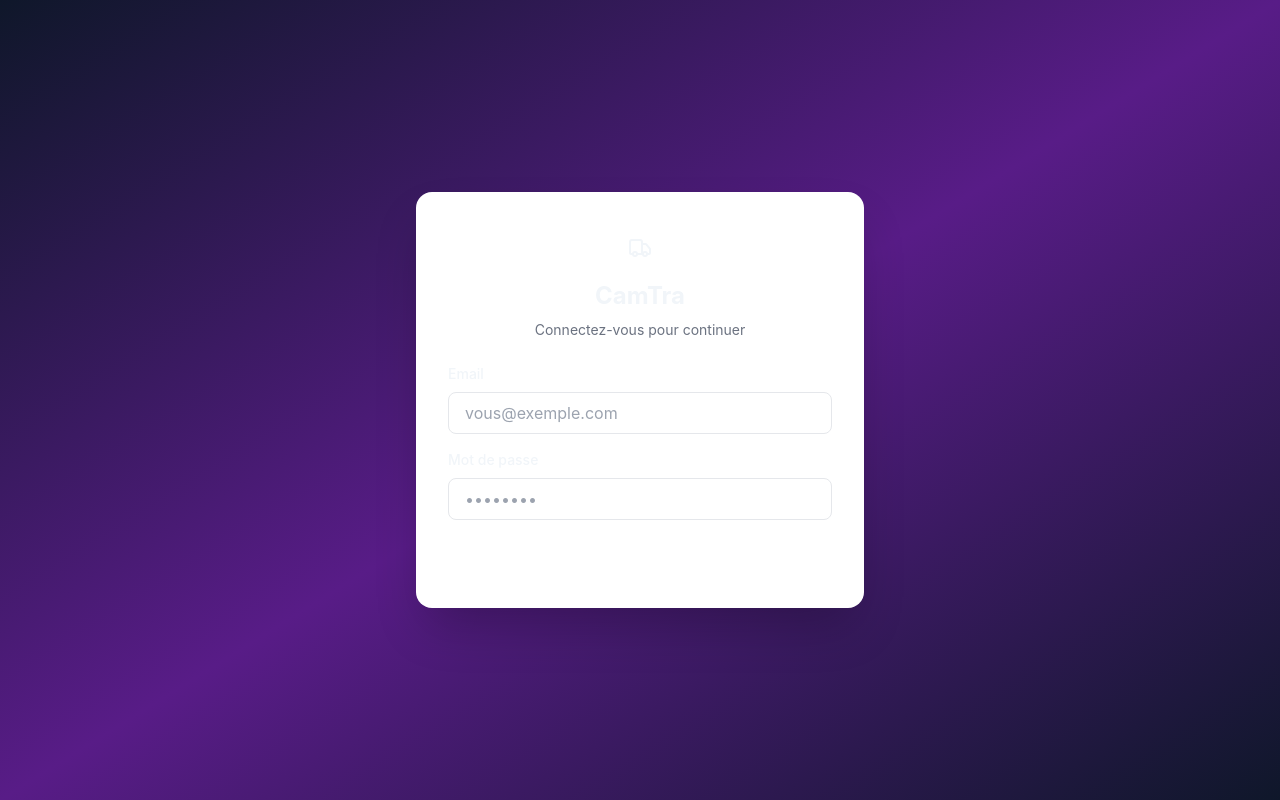
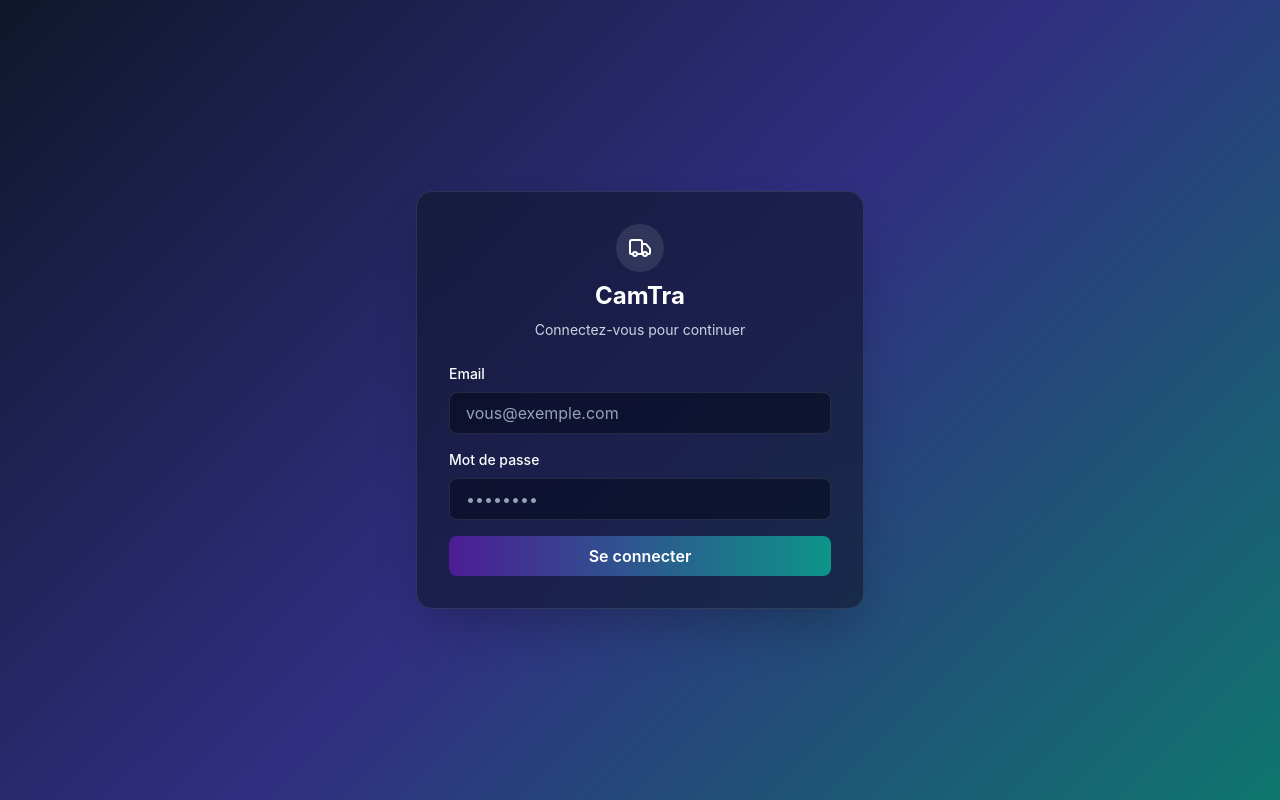
Before and after one commit to abdell3/CamTra, a React (Vite) app in the folder Frontend/: page /login in a window 1280 px wide. Built offline with nearby package versions, Linux system fonts and the light colour scheme; no server answers.

Commit message:
amelioration du style pour etre lisible

```diff
--- a/Frontend/src/index.css
+++ b/Frontend/src/index.css
@@ -3,7 +3,12 @@
 @tailwind utilities;
 
 @layer base {
-  body {
-    @apply bg-gradient-to-br from-slate-900 via-purple-900 to-slate-900 text-slate-100 min-h-screen;
+  html, body {
+    @apply bg-slate-900 text-slate-100 min-h-screen;
+    background: linear-gradient(135deg, #0f172a 0%, #312e81 50%, #0f766e 100%) fixed;
+  }
+
+  #root {
+    min-height: 100vh;
   }
 }
--- a/Frontend/src/layouts/AdminLayout.jsx
+++ b/Frontend/src/layouts/AdminLayout.jsx
@@ -16,15 +16,15 @@ const AdminLayout = () => {
   const isActive = (path) => location.pathname.startsWith(path);
 
   return (
-    <div className="min-h-screen bg-gray-50 flex">
-      <aside className="w-64 bg-night text-white flex flex-col">
-        <div className="px-6 py-6 flex items-center gap-3 border-b border-night-light">
-          <div className="h-10 w-10 rounded-full bg-brick/20 flex items-center justify-center text-brick">
+    <div className="min-h-screen flex">
+      <aside className="w-64 bg-slate-900/80 backdrop-blur-md border-r border-white/5 text-slate-200 flex flex-col">
+        <div className="px-6 py-6 flex items-center gap-3 border-b border-white/5">
+          <div className="h-10 w-10 rounded-full bg-white/10 flex items-center justify-center text-white">
             <Truck className="h-5 w-5" />
           </div>
           <div>
-            <p className="text-sm text-gray-300">CamTra</p>
-            <p className="text-lg font-semibold">Admin</p>
+            <p className="text-sm text-slate-300">CamTra</p>
+            <p className="text-lg font-semibold text-white">Admin</p>
           </div>
         </div>
 
@@ -37,8 +37,8 @@ const AdminLayout = () => {
                 to={to}
                 className={`flex items-center gap-3 rounded-lg px-3 py-2 transition-colors ${
                   active
-                    ? 'bg-brick text-white'
-                    : 'text-gray-200 hover:bg-night-light hover:text-white'
+                    ? 'bg-primary-gradient-start text-white'
+                    : 'text-slate-200 hover:bg-white/10 hover:text-white'
                 }`}
               >
                 <Icon className="h-5 w-5" />
@@ -52,7 +52,7 @@ const AdminLayout = () => {
           <button
             type="button"
             onClick={logout}
-            className="w-full flex items-center gap-3 rounded-lg px-3 py-2 text-sm font-medium text-red-300 hover:bg-brick hover:text-white transition-colors"
+            className="w-full flex items-center gap-3 rounded-lg px-3 py-2 text-sm font-medium text-red-300 hover:bg-red-500/20 hover:text-white transition-colors"
           >
             <LogOut className="h-5 w-5" />
             Déconnexion
@@ -60,7 +60,7 @@ const AdminLayout = () => {
         </div>
       </aside>
 
-      <main className="flex-1 p-8">
+      <main className="flex-1 p-8 bg-transparent">
         <Outlet />
       </main>
     </div>
--- a/Frontend/src/layouts/DriverLayout.jsx
+++ b/Frontend/src/layouts/DriverLayout.jsx
@@ -10,7 +10,7 @@ const DriverLayout = () => {
     <div className="relative min-h-screen">
       <BackgroundBlobs />
 
-      <header className="relative z-10 h-16 px-6 flex items-center justify-between border-b border-white/10 bg-white/10 backdrop-blur-md shadow-lg">
+      <header className="relative z-10 h-16 px-6 flex items-center justify-between border-b border-white/5 bg-slate-900/80 backdrop-blur-md shadow-lg">
         <div className="text-lg font-semibold text-white">CamTra Driver</div>
         <div className="flex items-center gap-6">
           <Link
@@ -35,7 +35,7 @@ const DriverLayout = () => {
         </div>
       </header>
 
-      <main className="relative z-10 p-4">
+      <main className="relative z-10 p-4 bg-transparent">
         <Outlet />
       </main>
     </div>
--- a/Frontend/src/pages/Login.jsx
+++ b/Frontend/src/pages/Login.jsx
@@ -26,14 +26,14 @@ const Login = () => {
   const errorMessage = localError || error;
 
   return (
-    <div className="min-h-screen flex items-center justify-center bg-night px-4">
-      <div className="w-full max-w-md bg-white rounded-2xl shadow-2xl p-8 space-y-6">
+    <div className="min-h-screen flex items-center justify-center px-4">
+      <div className="w-full max-w-md bg-slate-900/60 backdrop-blur-xl border border-white/10 rounded-2xl shadow-2xl p-8 space-y-6">
         <div className="text-center space-y-2">
-          <div className="mx-auto h-12 w-12 flex items-center justify-center rounded-full bg-brick/10 text-brick">
+          <div className="mx-auto h-12 w-12 flex items-center justify-center rounded-full bg-white/10 text-white">
             <Truck className="h-6 w-6" />
           </div>
-          <h1 className="text-2xl font-bold text-night">CamTra</h1>
-          <p className="text-sm text-gray-500">Connectez-vous pour continuer</p>
+          <h1 className="text-2xl font-bold text-white">CamTra</h1>
+          <p className="text-sm text-slate-300">Connectez-vous pour continuer</p>
         </div>
 
         {errorMessage ? (
@@ -44,25 +44,25 @@ const Login = () => {
 
         <form className="space-y-4" onSubmit={handleSubmit}>
           <div className="space-y-2">
-            <label className="block text-sm font-medium text-night">Email</label>
+            <label className="block text-sm font-medium text-white">Email</label>
             <input
               type="email"
               value={email}
               onChange={(e) => setEmail(e.target.value)}
               required
-              className="w-full rounded-lg border border-gray-200 px-4 py-2 text-night placeholder:text-gray-400 focus:border-transparent focus:outline-none focus:ring-2 focus:ring-brick"
+              className="w-full rounded-lg border border-white/10 bg-slate-950/50 px-4 py-2 text-white placeholder:text-slate-400 focus:border-transparent focus:outline-none focus:ring-2 focus:ring-primary-gradient-start"
               placeholder="vous@exemple.com"
             />
           </div>
 
           <div className="space-y-2">
-            <label className="block text-sm font-medium text-night">Mot de passe</label>
+            <label className="block text-sm font-medium text-white">Mot de passe</label>
             <input
               type="password"
               value={password}
               onChange={(e) => setPassword(e.target.value)}
               required
-              className="w-full rounded-lg border border-gray-200 px-4 py-2 text-night placeholder:text-gray-400 focus:border-transparent focus:outline-none focus:ring-2 focus:ring-brick"
+              className="w-full rounded-lg border border-white/10 bg-slate-950/50 px-4 py-2 text-white placeholder:text-slate-400 focus:border-transparent focus:outline-none focus:ring-2 focus:ring-primary-gradient-start"
               placeholder="••••••••"
             />
           </div>
@@ -70,7 +70,7 @@ const Login = () => {
           <button
             type="submit"
             disabled={loading}
-            className="w-full inline-flex items-center justify-center gap-2 rounded-lg bg-brick px-4 py-2 font-semibold text-white transition-colors hover:bg-brick-light focus:outline-none focus:ring-2 focus:ring-brick focus:ring-offset-2 focus:ring-offset-white disabled:cursor-not-allowed disabled:opacity-60"
+            className="w-full inline-flex items-center justify-center gap-2 rounded-lg bg-gradient-to-r from-primary-gradient-start to-primary-gradient-end px-4 py-2 font-semibold text-white transition-opacity hover:opacity-90 focus:outline-none focus:ring-2 focus:ring-primary-gradient-start focus:ring-offset-2 focus:ring-offset-slate-900 disabled:cursor-not-allowed disabled:opacity-60"
           >
             {loading ? (
               <>
```
